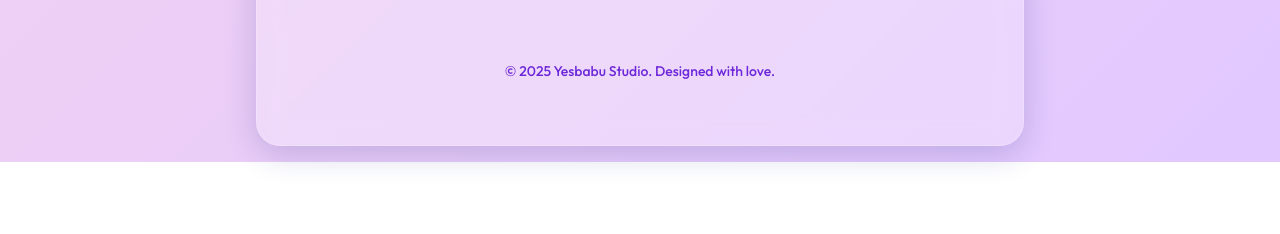
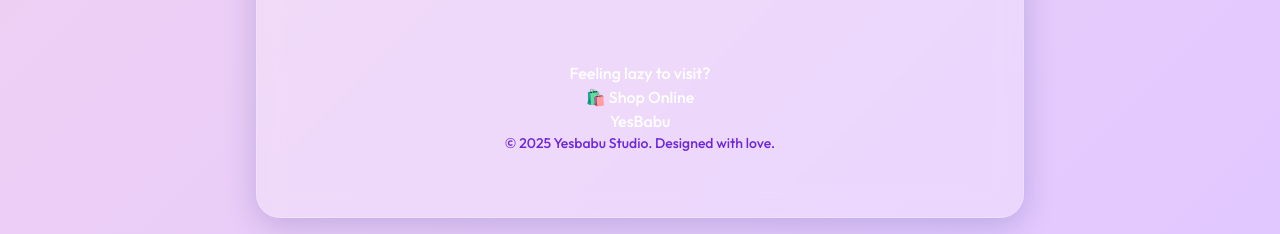
Before and after one commit to YesBabucom/yesbabu.com-site, a plain HTML site: page index.html in a window 1280 px wide. Shown: the part 1200-1434 px from the top of the page. Before the commit the page ends 1362 px from the top, so only its background shows below. Drawn offline with nearby package versions, Linux system fonts and the light colour scheme.

Commit message:
Update index.html

```diff
--- a/index.html
+++ b/index.html
@@ -75,6 +75,31 @@
       <iframe src="https://www.google.com/maps/embed?pb=!1m18!1m12!1m3!1d921.0765281914928!2d88.3096730695791!3d22.567651598718438!2m3!1f0!2f0!3f0!3m2!1i1024!2i768!4f13.1!3m3!1m2!1s0x3a027968f31d2395%3A0x41f016613c891ab8!2sYesBabu%20Studio!5e0!3m2!1sen!2sin!4v1752211610956!5m2!1sen!2sin" width="100%" height="400" style="border:0;" allowfullscreen loading="lazy"></iframe>
     </div>
 
+    <section class="shop-online">
+  <p>Feeling lazy to visit?</p>
+  <a href="https://yesbabu.in" class="shop-btn" target="_blank">🛍️ Shop Online</a>
+</section>
+<!-- Load Facebook SDK -->
+<div id="fb-root"></div>
+<script async defer crossorigin="anonymous"
+  src="https://connect.facebook.net/en_US/sdk.js#xfbml=1&version=v19.0"
+  nonce="yesbabu"></script>
+
+<!-- Facebook Page Plugin -->
+<div class="fb-page"
+     data-href="https://www.facebook.com/yesbabu.sweetu"
+     data-tabs="timeline"
+     data-width="340"
+     data-height="600"
+     data-small-header="false"
+     data-adapt-container-width="true"
+     data-hide-cover="false"
+     data-show-facepile="true">
+  <blockquote cite="https://www.facebook.com/yesbabu.sweetu" class="fb-xfbml-parse-ignore">
+    <a href="https://www.facebook.com/yesbabu.sweetu">YesBabu</a>
+  </blockquote>
+</div>
+
     <footer class="text-sm text-purple-700 text-center pb-6">
       © 2025 Yesbabu Studio. Designed with love.
     </footer>
```
